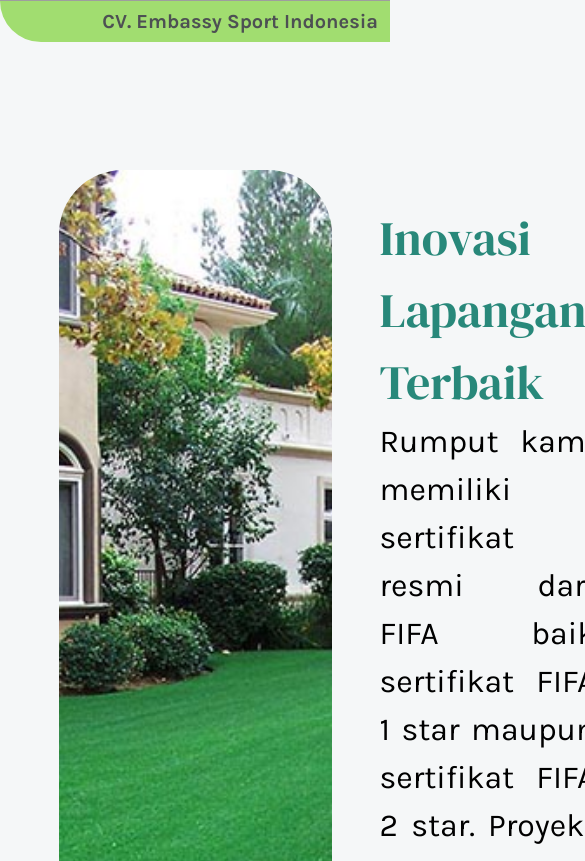
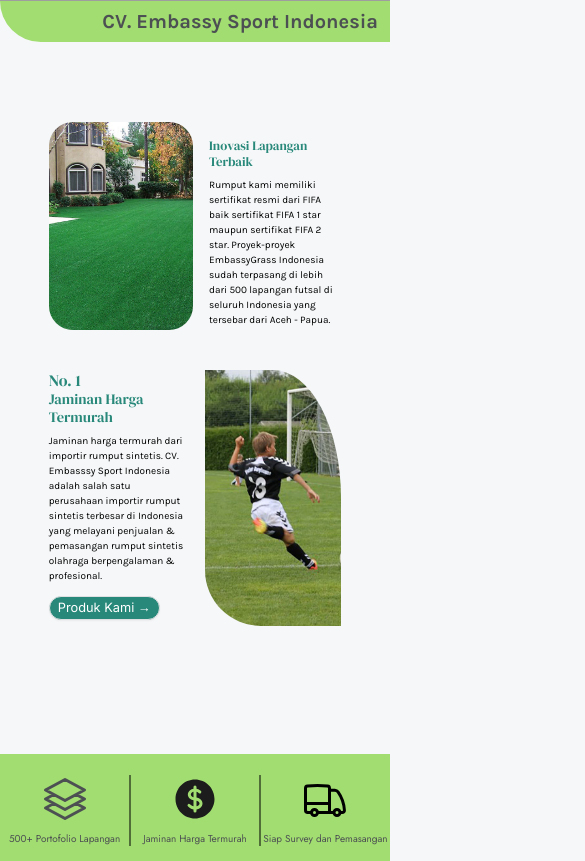
Before and after one commit to iWantToBeAProgrammer/EmbassyGrass, a Next.js app: page / in a window 390 px wide. Shown: the part 843-1704 px from the top of the page, 585 px wide, since content can reach past the window. Built offline with nearby package versions, Linux system fonts and the light colour scheme; grey boxes are pictures that could not be loaded.

Commit message:
bug fixed

```diff
--- /dev/null
+++ b/src/app/clientLayout.js
@@ -0,0 +1,20 @@
+"use client";
+
+import { Inter } from "next/font/google";
+import { useEffect } from "react";
+import { adjustLayoutForScale } from "./utils/AdjustLayout"; // Adjust the import path as needed
+
+const inter = Inter({ subsets: ["latin"] });
+
+export default function ClientLayout({ children }) {
+  useEffect(() => {
+    adjustLayoutForScale();
+    window.addEventListener("resize", adjustLayoutForScale);
+
+    return () => {
+      window.removeEventListener("resize", adjustLayoutForScale);
+    };
+  }, []);
+
+  return <body className={inter.className}>{children}</body>;
+}
--- /dev/null
+++ b/src/app/components/ResponsiveImage.js
@@ -0,0 +1,16 @@
+import Image from "next/image";
+
+const ResponsiveImage = ({ src, alt, width, height }) => {
+  return (
+    <div className="relative w-full h-64 md:h-96 lg:h-[calc(100vh-4rem)]">
+      <Image
+        src={src}
+        alt={alt}
+        fill
+        className="rounded-lg shadow-lg object-cover aspect-square"
+      />
+    </div>
+  );
+};
+
+export default ResponsiveImage;
--- a/src/app/globals.css
+++ b/src/app/globals.css
@@ -47,9 +47,10 @@
 
 body {
   font-family: 'Karla';
+  overflow-x: hidden;
   color: rgb(var(--foreground-rgb));
   background: linear-gradient(
-      to bottom,
+      to bottom, For Your
       transparent,
       rgb(var(--background-end-rgb))
     )
--- a/src/app/layout.js
+++ b/src/app/layout.js
@@ -1,8 +1,6 @@
 import { Inter } from "next/font/google";
-import "./globals.css";
-import Head from "next/head";
-
-const inter = Inter({ subsets: ["latin"] });
+import "./globals.css"; // Adjust the import path as needed
+import ClientLayout from "./clientLayout";
 
 export const metadata = {
   title: "Create Next App",
@@ -11,8 +9,8 @@ export const metadata = {
 
 export default function RootLayout({ children }) {
   return (
-    <html lang="en">
-      <body className={inter.className}>{children}</body>
+    <html lang="en" className="scroll-smooth">
+      <ClientLayout>{children}</ClientLayout>
     </html>
   );
 }
--- a/src/app/page.js
+++ b/src/app/page.js
@@ -8,12 +8,15 @@ import Footer from "./pages/Footer";
 export default function Page() {
   return (
     <>
+      <div className="mx-auto overflow-x-hidden">
         <Home />
         <About />
+
         <Product />
         <Contact />
         <Location />
         <Footer />
+      </div>
     </>
   );
 }
--- a/src/app/pages/About.js
+++ b/src/app/pages/About.js
@@ -1,22 +1,23 @@
 import Image from "next/image";
-
 export default function About() {
   return (
     <>
-      <div className="about-pages">
-        <div className="about-wrapper w-full flex items-center flex-col">
-          <div className="first-hero flex gap-12 w-[70%]">
+      <div className="about-pages" id="about">
+        <div className="about-wrapper w-full flex items-center flex-col gap-10 md:gap-20">
+          <div className="first-hero flex w-[75%] md:items-center lg:items-start justify-start gap-4 md:gap-8">
+            <div className="image-wrapper w-full h-52 md:w-[40%] lg:h-full md:h-72 relative flex">
               <Image
                 src="/assets/Images/HeroImages1.jpg"
                 width={546}
                 height={527}
-              className="object-center object-cover rounded-[4rem] aspect-square"
+                className="object-center object-cover md:rounded-[2rem] rounded-3xl lg:rounded-[4rem] md:aspect-auto aspect-square lg:aspect-square"
               />
-            <div className="first-text-wrapper mt-8 text-justify">
-              <h1 className="first-hero-title text-secondary text-[48px] font-normal font-['dmserif']">
+            </div>
+            <div className="first-text-wrapper flex flex-col gap-2 md:gap-4 w-11/12 md:leading-normal leading-tight md:w-3/5 lg:w-1/2 md:pt-0 pt-4 lg:pt-12">
+              <h1 className="first-hero-title text-secondary lg:text-5xl md:text-3xl tracking-tigh text-[0.8rem] font-normal font-['dmserif']">
                 Inovasi Lapangan Terbaik
               </h1>
-              <p className="text-black text-[32px] font-normal leading-[150%] tracking-[1%] font-karla w-full">
+              <p className="text-black lg:text-3xl text-[0.625rem] md:text-xl font-normal leading-[150%] tracking-[1%] font-karla w-full lg:text-justify">
                 Rumput kami memiliki sertifikat resmi dari FIFA baik sertifikat
                 FIFA 1 star maupun sertifikat FIFA 2 star. Proyek-proyek
                 EmbassyGrass Indonesia sudah terpasang di lebih dari 500
@@ -25,42 +26,46 @@ export default function About() {
               </p>
             </div>
           </div>
-          <div className="second-hero flex gap-12 w-[70%] mt-24">
-            <div className="second-text-wrapper text-justify leading-tight">
-              <h1 className="first-hero-title text-secondary text-[48px] font-normal font-['dmserif']">
+          <div className="second-hero flex gap-5 md:gap-12 w-[75%] md:items-start lg:items-center justify-end">
+            <div className="second-text-wrapper leading-tight flex flex-col lg:gap-4 w-11/12 md:w-1/2">
+              <h1 className="first-hero-title text-secondary text-[1rem] lg:text-5xl md:text-3xl font-normal font-['dmserif']">
                 No. 1
               </h1>
-              <h2 className="text-secondary text-[45px] font-normal font-['dmserif']">
+              <h2 className="text-secondary lg:text-4xl text-[0.9rem] md:text-2xl font-normal font-['dmserif']">
                 Jaminan Harga Termurah
               </h2>
-              <p className="text-black text-[32px] font-normal leading-[150%] tracking-[1%] font-karla mt-8">
+              <p className="text-black lg:text-3xl md:text-xl font-normal text-[0.625rem] leading-[150%] tracking-[1%] font-karla pt-2 lg:text-justify">
                 Jaminan harga termurah dari importir rumput sintetis. CV.
                 Embasssy Sport Indonesia adalah salah satu perusahaan importir
                 rumput sintetis terbesar di Indonesia yang melayani penjualan &
                 pemasangan rumput sintetis olahraga berpengalaman & profesional.
               </p>
-              <button className="btn bg-secondary text-white text-[32px] rounded-2xl px-4 font-normal mt-8">
+              <div className="flex">
+                <button className="btn btn-xs md:btn-md bg-secondary text-white text-[0.8rem] lg:text-3xl md:text-lg rounded-2xl md:px-4 font-normal mt-3 md:mt-8">
                   Produk Kami &rarr;
                 </button>
               </div>
+            </div>
+            <div className="image-wrapper w-11/12 md:w-[40%] h-64 md:h-80 lg:h-full relative flex">
               <Image
                 src="/assets/Images/HeroImages2.jpg"
                 width={565}
                 height={749}
-              className="object-center object-cover rounded-tr-[50%] rounded-bl-[5rem]"
+                className="object-center object-cover rounded-tr-[50%] rounded-bl-[3.5rem] md:rounded-bl-[5rem]"
               />
             </div>
           </div>
-        <div className="about-banner w-full bg-primary h-[374px] mt-32">
+        </div>
+        <div className="about-banner w-full bg-primary h-28 md:h-48 lg:h-[23rem] mt-32">
           <div className="icon-wrapper flex justify-center items-center h-full">
-            <div className="portofolio-icon w-[340px] flex justify-center items-center flex-col">
+            <div className="portofolio-icon w-[23rem] flex justify-center items-center flex-col gap-2">
               <svg
                 xmlns="http://www.w3.org/2000/svg"
                 fill="none"
                 viewBox="0 0 24 24"
                 strokeWidth={1.5}
                 stroke="currentColor"
-                className="size-[100px] text-[#4D5053]"
+                className="lg:size-32 md:size-20 size-12 text-[#4D5053]"
               >
                 <path
                   strokeLinecap="round"
@@ -68,16 +73,16 @@ export default function About() {
                   d="M6.429 9.75 2.25 12l4.179 2.25m0-4.5 5.571 3 5.571-3m-11.142 0L2.25 7.5 12 2.25l9.75 5.25-4.179 2.25m0 0L21.75 12l-4.179 2.25m0 0 4.179 2.25L12 21.75 2.25 16.5l4.179-2.25m11.142 0-5.571 3-5.571-3"
                 />
               </svg>
-              <p className=" font-['jost'] text-[22px] font-normal text-[#4D5053]">
+              <p className=" font-['jost'] md:text-lg lg:text-xl text-[0.625rem] font-normal text-[#4D5053]">
                 500+ Portofolio Lapangan
               </p>
             </div>
-            <div className="w-[340px] border-x-2 border-solid border-black/50 flex justify-center flex-col items-center">
+            <div className="w-[23rem] border-x-2 border-solid border-black/50 flex justify-center flex-col items-center gap-2">
               <svg
                 xmlns="http://www.w3.org/2000/svg"
                 viewBox="0 0 24 24"
                 fill="currentColor"
-                className="size-[100px] text-[#1C1C1C]"
+                className="lg:size-32 md:size-20 size-12 text-[#1C1C1C]"
               >
                 <path d="M10.464 8.746c.227-.18.497-.311.786-.394v2.795a2.252 2.252 0 0 1-.786-.393c-.394-.313-.546-.681-.546-1.004 0-.323.152-.691.546-1.004ZM12.75 15.662v-2.824c.347.085.664.228.921.421.427.32.579.686.579.991 0 .305-.152.671-.579.991a2.534 2.534 0 0 1-.921.42Z" />
                 <path
@@ -86,18 +91,18 @@ export default function About() {
                   clipRule="evenodd"
                 />
               </svg>
-              <p className=" font-['jost'] text-[22px] font-normal text-[#4D5053]">
+              <p className=" font-['jost'] md:text-lg lg:text-xl text-[0.625rem] font-normal text-[#4D5053]">
                 Jaminan Harga Termurah
               </p>
             </div>
-            <div className="truck-icon w-[340px] flex justify-center flex-col items-center">
+            <div className="truck-icon w-[23rem] flex justify-center flex-col items-center gap-2">
               <svg
                 xmlns="http://www.w3.org/2000/svg"
                 fill="none"
                 viewBox="0 0 24 24"
                 strokeWidth={1.5}
                 stroke="currentColor"
-                className="size-[100px] text-black"
+                className="lg:size-32 md:size-20 size-12 text-black"
               >
                 <path
                   strokeLinecap="round"
@@ -105,7 +110,7 @@ export default function About() {
                   d="M8.25 18.75a1.5 1.5 0 0 1-3 0m3 0a1.5 1.5 0 0 0-3 0m3 0h6m-9 0H3.375a1.125 1.125 0 0 1-1.125-1.125V14.25m17.25 4.5a1.5 1.5 0 0 1-3 0m3 0a1.5 1.5 0 0 0-3 0m3 0h1.125c.621 0 1.129-.504 1.09-1.124a17.902 17.902 0 0 0-3.213-9.193 2.056 2.056 0 0 0-1.58-.86H14.25M16.5 18.75h-2.25m0-11.177v-.958c0-.568-.422-1.048-.987-1.106a48.554 48.554 0 0 0-10.026 0 1.106 1.106 0 0 0-.987 1.106v7.635m12-6.677v6.677m0 4.5v-4.5m0 0h-12"
                 />
               </svg>
-              <p className=" font-['jost'] text-[22px] font-normal text-[#4D5053]">
+              <p className=" font-['jost'] md:text-lg lg:text-xl text-[0.625rem] font-normal text-[#4D5053]">
                 Siap Survey dan Pemasangan
               </p>
             </div>
--- /dev/null
+++ b/src/app/utils/AdjustLayout.js
@@ -0,0 +1,12 @@
+export function adjustLayoutForScale() {
+  const scale = window.devicePixelRatio;
+  const isMobile = /Mobi|Android/i.test(navigator.userAgent);
+
+  if (!isMobile) {
+    if (scale > 1) {
+      document.documentElement.style.fontSize = `${16 / scale}px`;
+    } else {
+      document.documentElement.style.fontSize = "16px";
+    }
+  }
+}
```
Also changed, not shown: src/app/components/Navbar.js (+5 -5 lines), src/app/pages/Home.js (+15 -15 lines). Lines whose indentation alone changed are shown as unchanged.
